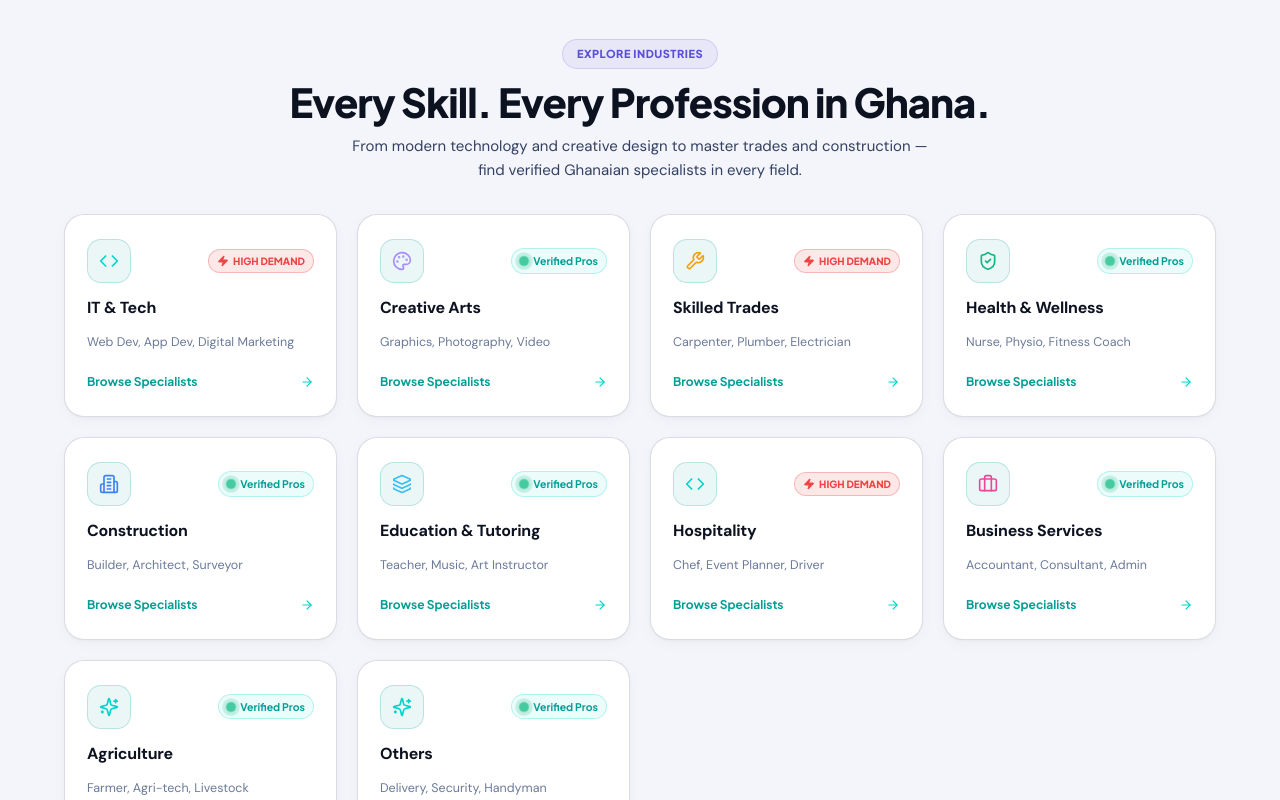
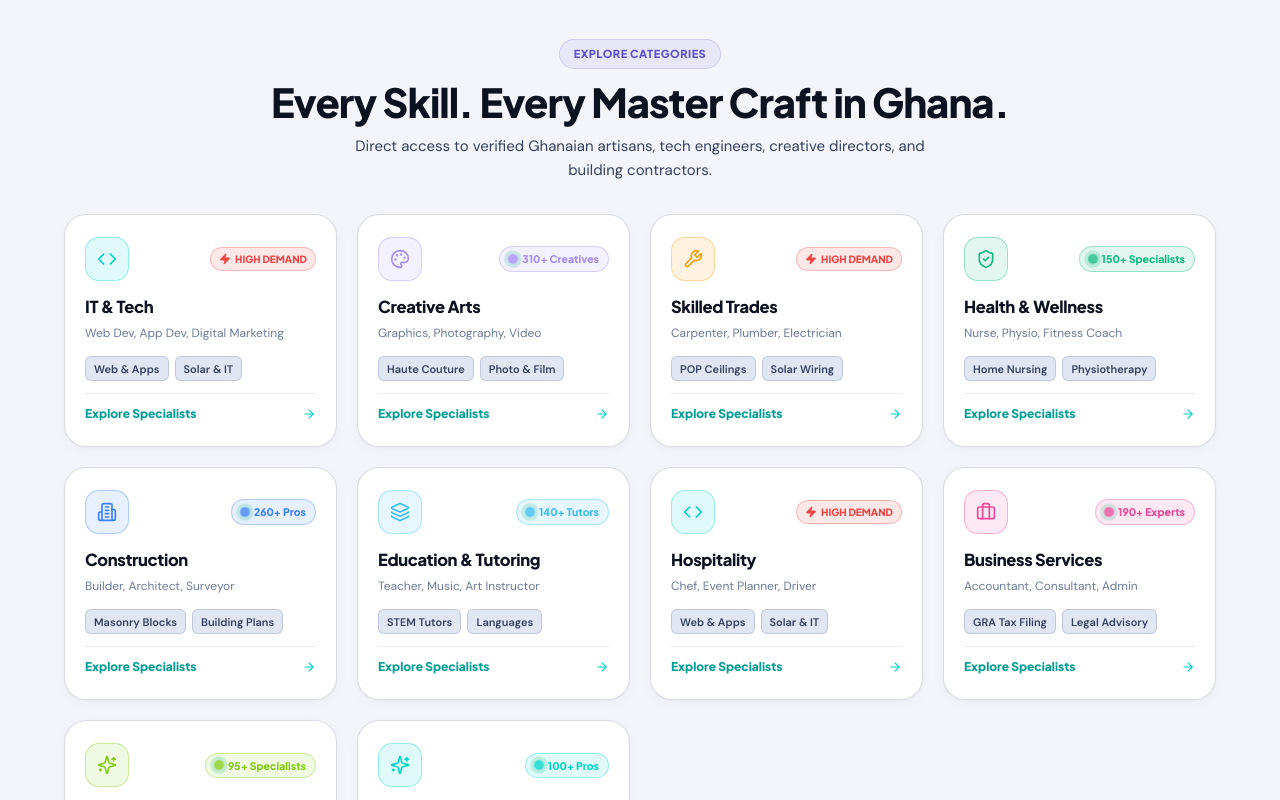
Before and after one commit to JoeVardyGC/GigGhana, a Next.js app: page / in a window 1280 px wide. Shown: the part 3800-4600 px from the top of the page. Built offline with nearby package versions, Linux system fonts and the light colour scheme.

Commit message:
feat(categories): redesign skills & categories section with themed vector boxes, active count pills, and micro-specialization chips

```diff
--- a/app/globals.css
+++ b/app/globals.css
@@ -2513,14 +2513,14 @@ html.dark .artisan-tier-verified {
   display: grid;
   grid-template-columns: repeat(4, 1fr);
   gap: 20px;
-  max-width: 1160px;
+  max-width: 1280px;
   margin: 0 auto;
 }
 
 .cat-card {
   background: var(--surface);
   border: 1.5px solid var(--bd2);
-  border-radius: 20px;
+  border-radius: 22px;
   overflow: hidden;
   display: flex;
   flex-direction: column;
@@ -2543,7 +2543,7 @@ html.dark .cat-card:hover, [data-theme="dark"] .cat-card:hover {
 }
 
 .cat-card-inner {
-  padding: 24px 22px;
+  padding: 22px 20px;
   display: flex;
   flex-direction: column;
   height: 100%;
@@ -2563,8 +2563,7 @@ html.dark .cat-card:hover, [data-theme="dark"] .cat-card:hover {
   width: 44px;
   height: 44px;
   border-radius: 14px;
-  background: var(--cyan-dim);
-  border: 1px solid var(--cyan-border);
+  border: 1px solid var(--bd2);
   display: flex;
   align-items: center;
   justify-content: center;
@@ -2594,43 +2593,81 @@ html.dark .cat-card:hover, [data-theme="dark"] .cat-card:hover {
   display: inline-flex;
   align-items: center;
   gap: 5px;
-  background: rgba(0, 212, 200, 0.08);
-  border: 1px solid rgba(0, 212, 200, 0.25);
-  color: var(--cyan);
-  padding: 3px 8px;
+  padding: 3px 9px;
   border-radius: 50px;
   font-size: 10.5px;
-  font-weight: 700;
+  font-weight: 750;
   font-family: var(--fm);
+  border: 1px solid;
+}
+
+.cat-content-block {
+  display: flex;
+  flex-direction: column;
+  gap: 4px;
 }
 
 .cat-name {
-  font-size: 16px;
-  font-weight: 750;
+  font-size: 16.5px;
+  font-weight: 800;
   color: var(--tx);
-  letter-spacing: -0.015em;
+  font-family: var(--fm);
+  letter-spacing: -0.02em;
 }
 
 .cat-desc {
-  font-size: 12.5px;
+  font-size: 12px;
   color: var(--tx-3);
   line-height: 1.5;
   display: -webkit-box;
   -webkit-line-clamp: 2;
   -webkit-box-orient: vertical;
   overflow: hidden;
+  margin: 0;
+}
+
+.cat-chips-row {
+  display: flex;
+  flex-wrap: wrap;
+  gap: 6px;
+  margin-top: 2px;
+}
+
+.cat-micro-chip {
+  background: var(--s2);
+  border: 1px solid var(--bd2);
+  color: var(--tx-2);
+  font-size: 11px;
+  font-weight: 600;
+  padding: 2.5px 8px;
+  border-radius: 6px;
+  white-space: nowrap;
 }
 
 .cat-arrow-row {
   margin-top: auto;
-  padding-top: 8px;
+  padding-top: 10px;
   display: flex;
   align-items: center;
   justify-content: space-between;
   font-size: 12px;
-  font-weight: 700;
+  font-weight: 750;
   color: var(--cyan);
   font-family: var(--fm);
+  border-top: 1px solid var(--bd);
+}
+
+@media (max-width: 1024px) {
+  .cat-grid {
+    grid-template-columns: repeat(2, 1fr);
+  }
+}
+
+@media (max-width: 640px) {
+  .cat-grid {
+    grid-template-columns: 1fr;
+    gap: 14px;
+  }
 }
 
 /* ══════ TRENDING SKILLS PILLS ══════ */
--- a/components/LandingPage.tsx
+++ b/components/LandingPage.tsx
@@ -23,33 +23,107 @@ import { CommandSearchDialog } from './ui/command-dialog';
 import { LuxuryEstimator } from './ui/luxury-estimator';
 import { Search, ShieldCheck, Zap, Smartphone, Award, Sparkles, CheckCircle2, ArrowRight, ArrowLeft, BadgeCheck, Star, Briefcase, Clock, Wrench, Palette, Code, Building2, MessageSquare, Check, Phone, Mail, Layers } from 'lucide-react';
 
-const getCategoryIconElement = (cat: any) => {
+const getCategoryTheme = (cat: any) => {
   const name = (cat.name || cat.slug || cat.icon || '').toLowerCase();
+
   if (name.includes('tech') || name.includes('it') || name.includes('code')) {
-    return <Code className="w-5 h-5 text-[#00D4C8]" />;
+    return {
+      icon: <Code className="w-5 h-5 text-[#00D4C8]" />,
+      themeColor: '#00D4C8',
+      themeDim: 'rgba(0, 212, 200, 0.12)',
+      themeBorder: 'rgba(0, 212, 200, 0.35)',
+      tags: ['Web & Apps', 'Solar & IT', 'UI/UX Design'],
+      count: '180+ Pros',
+    };
+  }
+  if (name.includes('trade') || name.includes('tool') || name.includes('carpenter') || name.includes('plumb') || name.includes('electric')) {
+    return {
+      icon: <Wrench className="w-5 h-5 text-[#F59E0B]" />,
+      themeColor: '#F59E0B',
+      themeDim: 'rgba(245, 158, 11, 0.12)',
+      themeBorder: 'rgba(245, 158, 11, 0.35)',
+      tags: ['POP Ceilings', 'Solar Wiring', 'Plumbing & Pipe'],
+      count: '420+ Artisans',
+    };
+  }
+  if (name.includes('construct') || name.includes('build')) {
+    return {
+      icon: <Building2 className="w-5 h-5 text-[#3B82F6]" />,
+      themeColor: '#3B82F6',
+      themeDim: 'rgba(59, 130, 246, 0.12)',
+      themeBorder: 'rgba(59, 130, 246, 0.35)',
+      tags: ['Masonry Blocks', 'Building Plans', 'Tile Laying'],
+      count: '260+ Pros',
+    };
   }
   if (name.includes('creative') || name.includes('art') || name.includes('design') || name.includes('pen')) {
-    return <Palette className="w-5 h-5 text-[#A78BFA]" />;
-  }
-  if (name.includes('trade') || name.includes('tool') || name.includes('carpenter') || name.includes('plumb') || name.includes('electric')) {
-    return <Wrench className="w-5 h-5 text-[#F59E0B]" />;
-  }
-  if (name.includes('construct') || name.includes('build')) {
-    return <Building2 className="w-5 h-5 text-[#3B82F6]" />;
+    return {
+      icon: <Palette className="w-5 h-5 text-[#A78BFA]" />,
+      themeColor: '#A78BFA',
+      themeDim: 'rgba(167, 139, 250, 0.12)',
+      themeBorder: 'rgba(167, 139, 250, 0.35)',
+      tags: ['Haute Couture', 'Photo & Film', 'Branding & Logo'],
+      count: '310+ Creatives',
+    };
   }
   if (name.includes('health') || name.includes('wellness') || name.includes('nurse')) {
-    return <ShieldCheck className="w-5 h-5 text-[#10B981]" />;
+    return {
+      icon: <ShieldCheck className="w-5 h-5 text-[#10B981]" />,
+      themeColor: '#10B981',
+      themeDim: 'rgba(16, 185, 129, 0.12)',
+      themeBorder: 'rgba(16, 185, 129, 0.35)',
+      tags: ['Home Nursing', 'Physiotherapy', 'Wellness Care'],
+      count: '150+ Specialists',
+    };
   }
   if (name.includes('biz') || name.includes('business') || name.includes('consult')) {
-    return <Briefcase className="w-5 h-5 text-[#EC4899]" />;
+    return {
+      icon: <Briefcase className="w-5 h-5 text-[#EC4899]" />,
+      themeColor: '#EC4899',
+      themeDim: 'rgba(236, 72, 153, 0.12)',
+      themeBorder: 'rgba(236, 72, 153, 0.35)',
+      tags: ['GRA Tax Filing', 'Legal Advisory', 'Admin Support'],
+      count: '190+ Experts',
+    };
   }
   if (name.includes('hosp') || name.includes('food') || name.includes('chef')) {
-    return <Sparkles className="w-5 h-5 text-[#F59E0B]" />;
+    return {
+      icon: <Sparkles className="w-5 h-5 text-[#FB923C]" />,
+      themeColor: '#FB923C',
+      themeDim: 'rgba(251, 146, 60, 0.12)',
+      themeBorder: 'rgba(251, 146, 60, 0.35)',
+      tags: ['Private Chefs', 'Event Decor', 'Catering'],
+      count: '210+ Pros',
+    };
   }
   if (name.includes('edu') || name.includes('teach')) {
-    return <Layers className="w-5 h-5 text-[#38BDF8]" />;
+    return {
+      icon: <Layers className="w-5 h-5 text-[#38BDF8]" />,
+      themeColor: '#38BDF8',
+      themeDim: 'rgba(56, 189, 248, 0.12)',
+      themeBorder: 'rgba(56, 189, 248, 0.35)',
+      tags: ['STEM Tutors', 'Languages', 'Music Lessons'],
+      count: '140+ Tutors',
+    };
   }
-  return <Sparkles className="w-5 h-5 text-[#00D4C8]" />;
+  if (name.includes('farm') || name.includes('agri')) {
+    return {
+      icon: <Sparkles className="w-5 h-5 text-[#84CC16]" />,
+      themeColor: '#84CC16',
+      themeDim: 'rgba(132, 204, 22, 0.12)',
+      themeBorder: 'rgba(132, 204, 22, 0.35)',
+      tags: ['Agri-Tech', 'Poultry Farming', 'Crop Science'],
+      count: '95+ Specialists',
+    };
+  }
+  return {
+    icon: <Sparkles className="w-5 h-5 text-[#00D4C8]" />,
+    themeColor: '#00D4C8',
+    themeDim: 'rgba(0, 212, 200, 0.12)',
+    themeBorder: 'rgba(0, 212, 200, 0.35)',
+    tags: ['Delivery', 'Security', 'Handyman'],
+    count: '100+ Pros',
+  };
 };
 
 ChartJS.register(
@@ -1082,19 +1156,20 @@ const occupationSlides = [
       {/* ══════ CATEGORIES WITH SPOTLIGHT CARDS ══════ */}
       <section className="section" id="categories">
         <div className="s-head">
-          <div className="s-badge">Explore Industries</div>
-          <h2 className="s-title">Every Skill. Every Profession in Ghana.</h2>
+          <div className="s-badge">Explore Categories</div>
+          <h2 className="s-title">Every Skill. Every Master Craft in Ghana.</h2>
           <p className="s-sub">
-            From modern technology and creative design to master trades and construction — find verified Ghanaian specialists in every field.
+            Direct access to verified Ghanaian artisans, tech engineers, creative directors, and building contractors.
           </p>
         </div>
         <div className="cat-grid">
           {categories.map((cat) => {
             const isHot = hotSlugs.includes(cat.slug || String(cat.id));
+            const meta = getCategoryTheme(cat);
             return (
               <SpotlightCard
                 key={cat.id}
-                spotlightColor="rgba(0, 212, 200, 0.16)"
+                spotlightColor={meta.themeDim}
                 className="cat-card p-0"
               >
                 <a
@@ -1102,8 +1177,14 @@ const occupationSlides = [
                   className="cat-card-inner group"
                 >
                   <div className="cat-card-top">
-                    <div className="cat-icon-box">
-                      {getCategoryIconElement(cat)}
+                    <div
+                      className="cat-icon-box"
+                      style={{
+                        background: meta.themeDim,
+                        borderColor: meta.themeBorder,
+                      }}
+                    >
+                      {meta.icon}
                     </div>
                     {isHot ? (
                       <span className="cat-hot-pill">
@@ -1111,16 +1192,37 @@ const occupationSlides = [
                         <span>High Demand</span>
                       </span>
                     ) : (
-                      <span className="cat-active-pill">
-                        <span className="live-pulse-dot" />
-                        <span>Verified Pros</span>
+                      <span
+                        className="cat-active-pill"
+                        style={{
+                          background: meta.themeDim,
+                          borderColor: meta.themeBorder,
+                          color: meta.themeColor,
+                        }}
+                      >
+                        <span className="live-pulse-dot" style={{ background: meta.themeColor }} />
+                        <span>{meta.count}</span>
                       </span>
                     )}
                   </div>
-                  <div className="cat-name">{cat.name}</div>
-                  {cat.description && <div className="cat-desc">{cat.description}</div>}
+
+                  <div className="cat-content-block">
+                    <div className="cat-name">{cat.name}</div>
+                    <p className="cat-desc">
+                      {cat.description || meta.tags.join(' · ')}
+                    </p>
+                  </div>
+
+                  <div className="cat-chips-row">
+                    {meta.tags.slice(0, 2).map((t: string, tIdx: number) => (
+                      <span key={tIdx} className="cat-micro-chip">
+                        {t}
+                      </span>
+                    ))}
+                  </div>
+
                   <div className="cat-arrow-row">
-                    <span>Browse Specialists</span>
+                    <span>Explore Specialists</span>
                     <ArrowRight className="w-3.5 h-3.5 text-[#00D4C8] transition-transform duration-200 group-hover:translate-x-1" />
                   </div>
                 </a>
```
